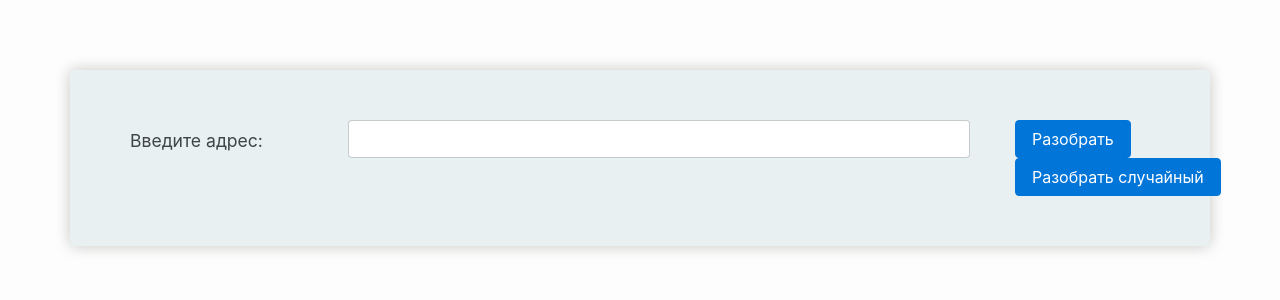
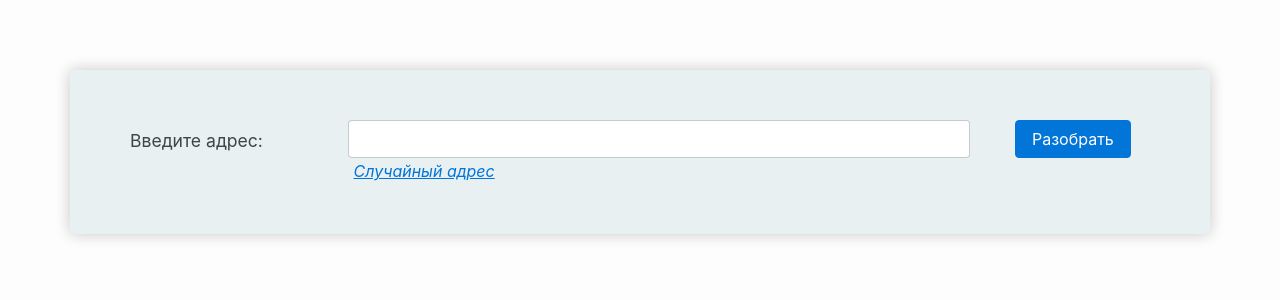
Before and after one commit to bolvano/hmm-ap, a Django app: page / in a window 1280 px wide. Shown: the top 300 px of the page. Run offline with Django 3.2, Linux system fonts and the light colour scheme; some libraries are stand-ins or nearby versions.

Commit message:
frontend: случайный адрес

```diff
--- a/tagger/static/css/styles.css
+++ b/tagger/static/css/styles.css
@@ -19,6 +19,21 @@ body {
 
 .address-label {
     font-size: 110%;
+}
+
+.address-random {
+  background-color: transparent;
+  text-decoration: underline;
+  border: none;
+  color: #0074D9;
+  cursor: pointer;
+  font-style: italic;
+  transition: color 0.5s;
+}
+
+.address-random:hover {
+  outline: none;
+  color: #003B6E;
 }
 
 .token-selects-button {
--- a/tagger/templates/tagger/corpus.html
+++ b/tagger/templates/tagger/corpus.html
@@ -33,7 +33,7 @@
                     {% endfor %}
                 </td>
                 <td>
-                    <button type="submit" name="index" value="{{ forloop.counter }}" class="btn btn-primary address-form-button">Редактировать</button>
+                    <button type="submit" name="index" value="{{ forloop.counter }}" class="btn btn-secondary address-form-button">Редактировать</button>
                 </td>
             </tr>
             {% endfor %}
--- a/tagger/templates/tagger/index.html
+++ b/tagger/templates/tagger/index.html
@@ -28,11 +28,12 @@
                 <label class="col-sm-3 col-form-label address-label" for="addressInput">Введите адрес: </label>
                 <div class="col-sm-9">
                     <input type="text" class="form-control address-input" id="addressInput" name="address">
+                    <button type="submit" name="random" value="true" class="address-form-button address-random">Случайный адрес</button>
                 </div>
             </div>
 
             <div class="col-sm-2">
-                <button type="submit" class="btn btn-primary address-form-button">Разобрать</button> <br> <button type="submit" name="random" value="true"class="btn btn-primary address-form-button">Разобрать случайный</button>
+                <button type="submit" class="btn btn-primary address-form-button">Разобрать</button>
             </div>
 
         </form>
--- a/tagger/views.py
+++ b/tagger/views.py
@@ -17,7 +17,7 @@ def get_random_address():
     if len(raw):
         a = raw.pop(random.randrange(len(raw)))
         with open(settings.BASE_DIR+"/data/raw.pkl", 'wb') as handle:
-                            pickle.dump(raw, handle)
+            pickle.dump(raw, handle)
         return a.decode()
     else:
         return "АДРЕСА КОНЧИЛИСЬ("
```
Also changed, not shown: 3 other files.
